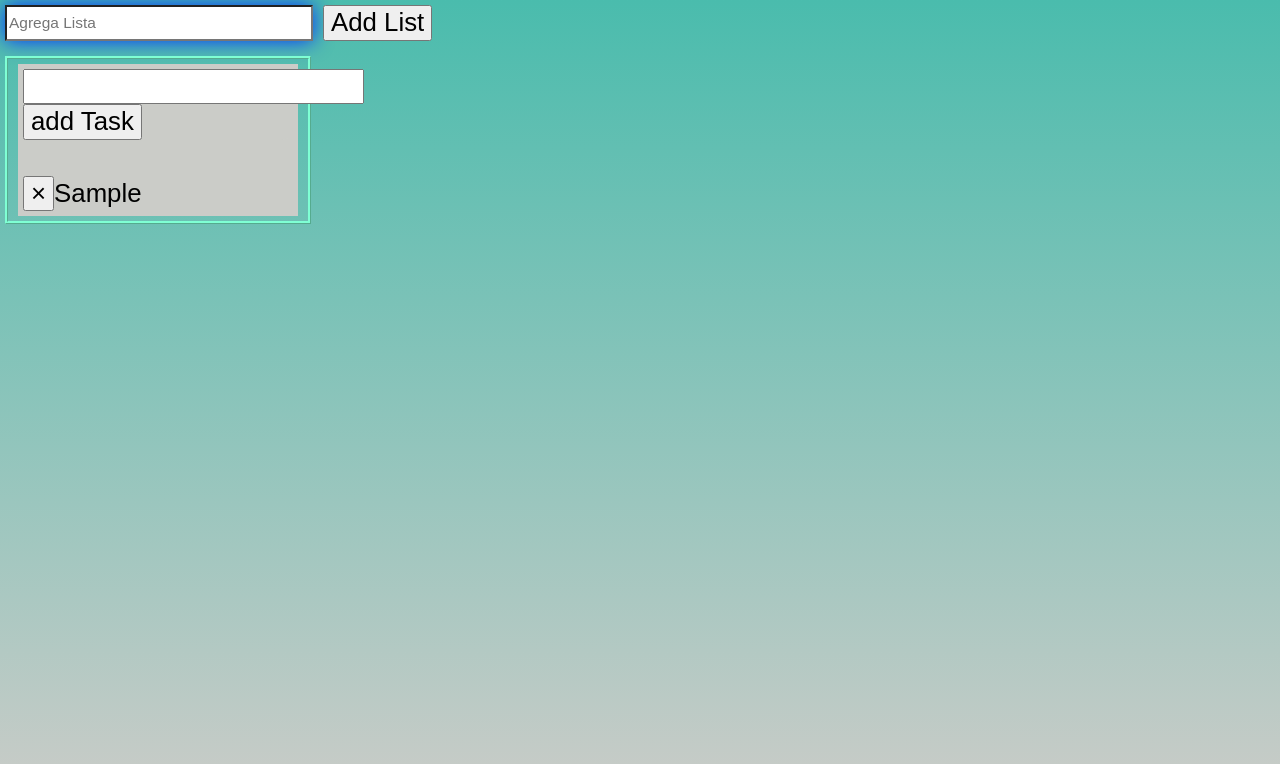
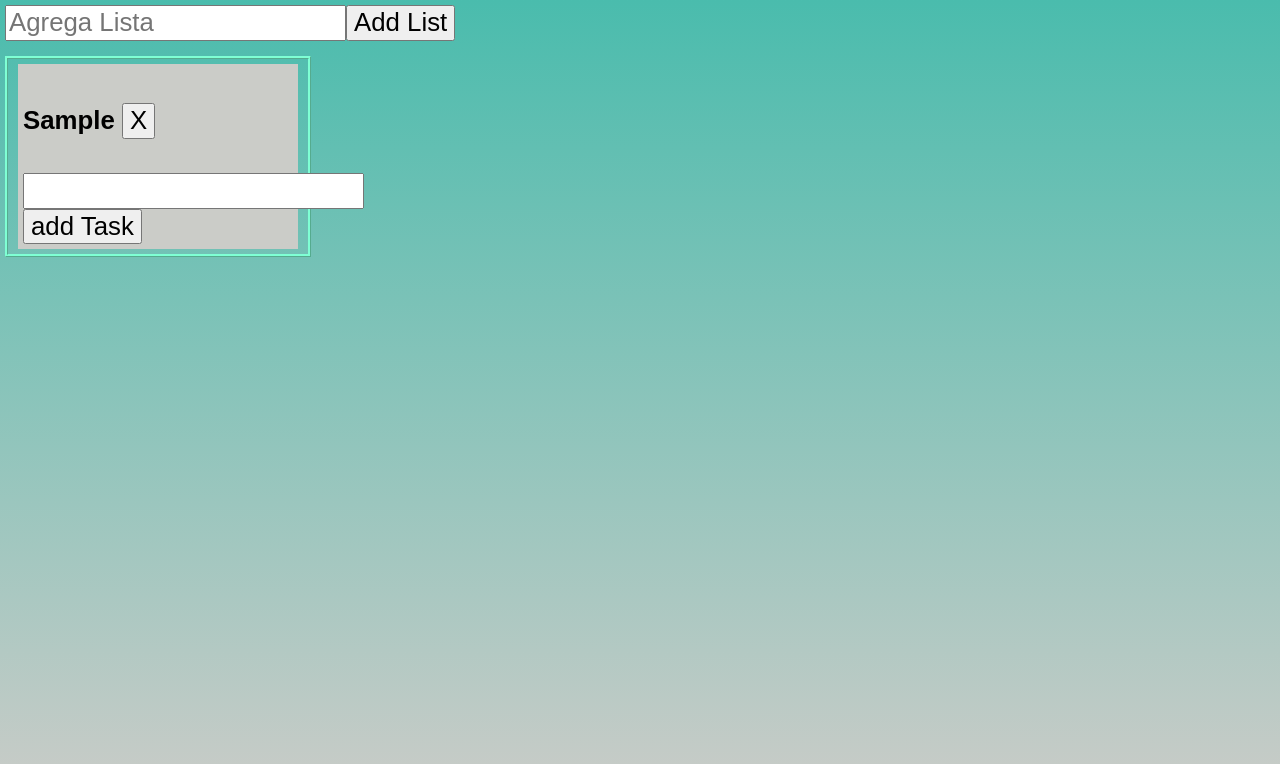
Before and after one commit to GuillermoLM/project-tasks-equipo4, a website: page index.html in a window 1280 px wide. Both pictures are taken after typing "Sample" into the empty fields and a click on the button "Add List". Drawn offline with nearby package versions, Linux system fonts and the light colour scheme.

Commit message:
JS: structure + addList + removeList / Html modified

```diff
--- a/index.html
+++ b/index.html
@@ -13,23 +13,14 @@
 
 <body>
 
-  <header>
-
-    <input type="text" id="inputId" placeholder="Agrega Lista">
-<button class="buttonId" id="buttonAdd">Add List</button>
+  <header class="headerclass">
+    <input type="text" class="inputNewList" placeholder="Agrega Lista">
+    <button class="addList" >Add List</button>
   </header>
   <section>
 
     <div class="lists">
-      <div class="list">
-        <div class="addTask">
-          <input type="text">
-          <button class="buttonId">add Task</button>
-        </div>
-        <div id="list" class="taskList">
-          <button class="buttonList">X</button>
-        </div>
-      </div>
+
     </div>
 
   </section>
--- a/js/main.js
+++ b/js/main.js
@@ -1,4 +1,4 @@
-(function () {
+/*(function () {
 	//Variables
 	var list = document.getElementById("list"),
 		inputTask = document.getElementById("inputId"),
@@ -56,4 +56,91 @@
 			addTask();
 		}
 	}
-})();
+})();*/
+
+let createListTemplete = (text) =>
+	`
+	<div class="list">
+		<div class="listHeader">
+		<h4>${text}
+			<button class="buttonDL">X</button>
+		</h4>
+
+		</div>
+		<div class="addTask">
+			<input type="text">
+			<button class="buttonId">add Task</button>
+		</div>
+	</div>
+
+	`
+let createTaskItemTemplate = (text) =>
+	`
+	<div class="taskItem">
+		<button class="buttonDT">X</button>
+		<div class="taskText">
+			${text}
+		</div>
+	</div>
+	`
+
+let addList = () => {
+	let input = document.getElementsByClassName('inputNewList')[0];
+	//Recoger el nombre de la lista
+	let listName = input.value.trim();
+	console.log(listName);
+
+	//Si no hay nombre no hagas nada
+	if (listName === "") {
+		console.error('no valid list name');
+		return;
+	}
+	//Borrar el input
+	input.value = '';
+	//Crear el nodo
+	let newList = createElementFromString(createListTemplete(listName));
+	//Inyectarlo
+	getEl('lists')[0].appendChild(newList);
+
+
+
+
+	// add listener to remove it
+	let removeListButtons = getEl('buttonDL')
+
+	for (const el of removeListButtons) {
+
+
+		el.addEventListener('click', removeList)
+	}
+
+
+}
+let removeList = (e) => {
+
+	e.target.parentNode.parentNode.parentNode.remove();
+
+};
+
+let callBackOn = () => {
+
+
+	document.getElementsByClassName('addList')[0].addEventListener("click", addList);
+
+
+}
+document.addEventListener('DOMContentLoaded', callBackOn);
+
+function createElementFromString(htmlString) {
+	var div = document.createElement('div');
+	div.innerHTML = htmlString.trim();
+
+	// Change this to div.childNodes to support multiple top-level nodes
+	return div.firstChild;
+}
+
+function getEl(cssSelector) {
+	return document.getElementsByClassName(cssSelector);
+}
+
+let $ = document.querySelectorAll;
```
